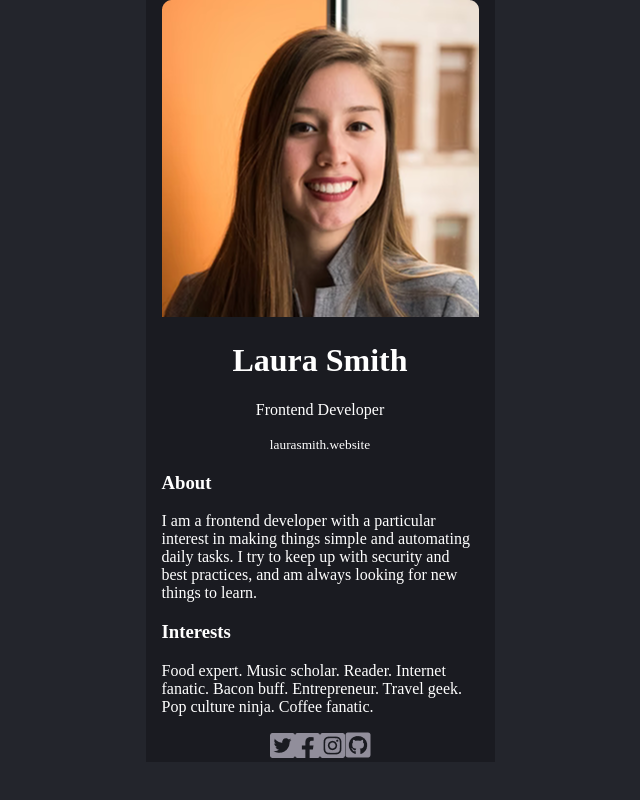
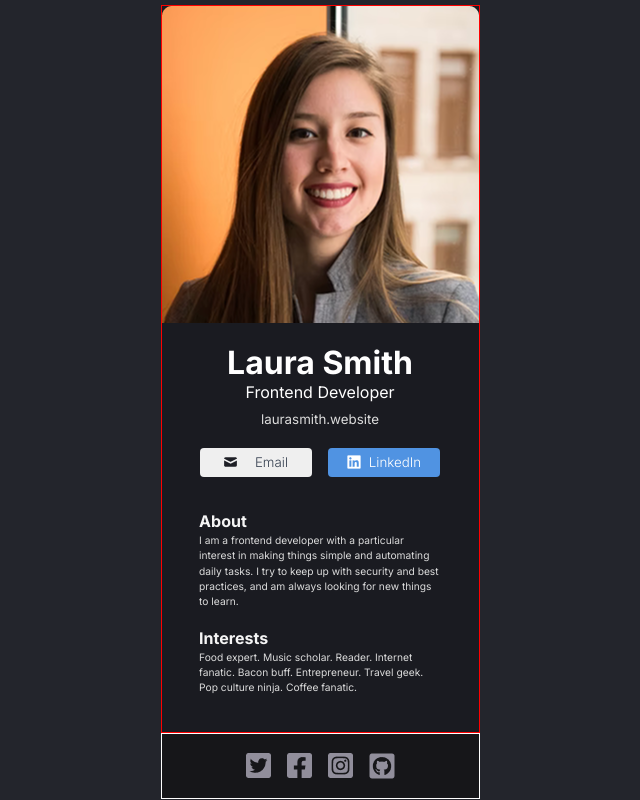
Before and after one commit to UloakuObi/digital-business-card, a React (Vite) app: page / in a window 1280 px wide. Shown: the whole page, without its empty margins (320-960 px from the left). Built offline with nearby package versions, Linux system fonts and the light colour scheme.

Commit message:
Build components

```diff
--- a/components/Info.jsx
+++ b/components/Info.jsx
@@ -6,7 +6,17 @@ function Info() {
                 Laura Smith
             </h1>
             <p>Frontend Developer</p>
-            <a><small>laurasmith.website</small></a>
+            <a href="#"><small>laurasmith.website</small></a>
+            <div className="btn-wrapper">
+                <button className="btn-email">
+                    <img className="btn-icon" src="../assets/Email Icon.png"/>
+                    Email
+                </button>
+                <button className="btn-linkedin">
+                    <img src="../assets/LinkedIn Vector.png"/>
+                    LinkedIn
+                </button>
+            </div>
         </header>
     )
 }
--- a/index.css
+++ b/index.css
@@ -1,20 +1,120 @@
 html, body {
+    height: 100%;
     margin: 0;
+}
+
+* {
+    margin: 0;
+    padding: 0;
 }
 
 body {
     background-color: #23252C;
+    font-family: "Inter", sans-serif;
     color: white;
     text-align: center;
+    display: flex;
+    flex-direction: column;
+    justify-content: center;
+    align-items: center;
+}
+
+main,
+footer{
+    width: 317px;
+    margin-inline: auto;
 }
 
 main {
-    width: 317px;
-    margin: auto;
+    margin-block: auto;
     background-color: #1A1B21;
-    padding-inline: 1rem;
+    min-height: calc(100% - 64px);
+    border: 1px solid red;
+}
+
+h1 {
+    margin-top: 1rem;
+}
+
+header p {
+    margin-bottom: .35rem;
+}
+
+header a {
+    text-decoration: none;
+    color: #DCDCDC;
 }
 
 section {
     text-align: left;
+    padding-inline: 2.35rem;
+    color: #DCDCDC;
+    line-height: 1.5;
+
 }
+
+section h3 {
+    color: #F5F5F5;
+    font-size: 1rem;
+}
+
+section p {
+    font-size: 0.64rem;
+}
+
+.about {
+    padding-block: 2rem 1rem;
+}
+
+.interests {
+    padding-bottom: 2rem;
+}
+
+.btn-wrapper{
+    display: flex;
+    gap: 1em;
+    align-items: center;
+    justify-content: center;
+    margin-top: .5em;
+}
+
+button {
+    border: none;
+    padding: .5em 1em;
+    color: white;
+    font-weight: 300;
+    width: 7rem;
+    margin-top: .75rem;
+    border-radius: 4px;
+    font-family: inherit;
+    display: flex;
+    justify-content: center;
+    align-items: center;
+    gap: 0.5rem;
+}
+
+.btn-icon {
+    margin-right: 10px;
+}
+
+.btn-linkedin {
+    background-color: #5093E2;
+}
+
+.btn-email{
+    color: #374151;
+}
+
+footer {
+    background-color: #161619;
+    height: 64px;
+    display: flex;
+    justify-content: center;
+    align-items: center;
+    gap: 1em;
+    border: 1px solid white;
+}
+
+/* footer img {
+    max-width: 100%;
+  } */
--- a/src/main.jsx
+++ b/src/main.jsx
@@ -7,10 +7,12 @@ import Footer from "../components/Footer.jsx"
 const root = createRoot(document.getElementById("root"))
 
 root.render(
-  <main>
-    <Info />
-    <About />
-    <Interests />
-    <Footer />
-  </main>
+    <>
+        <main>
+            <Info />
+            <About />
+            <Interests />
+        </main>
+        <Footer />
+    </>
 )
```
